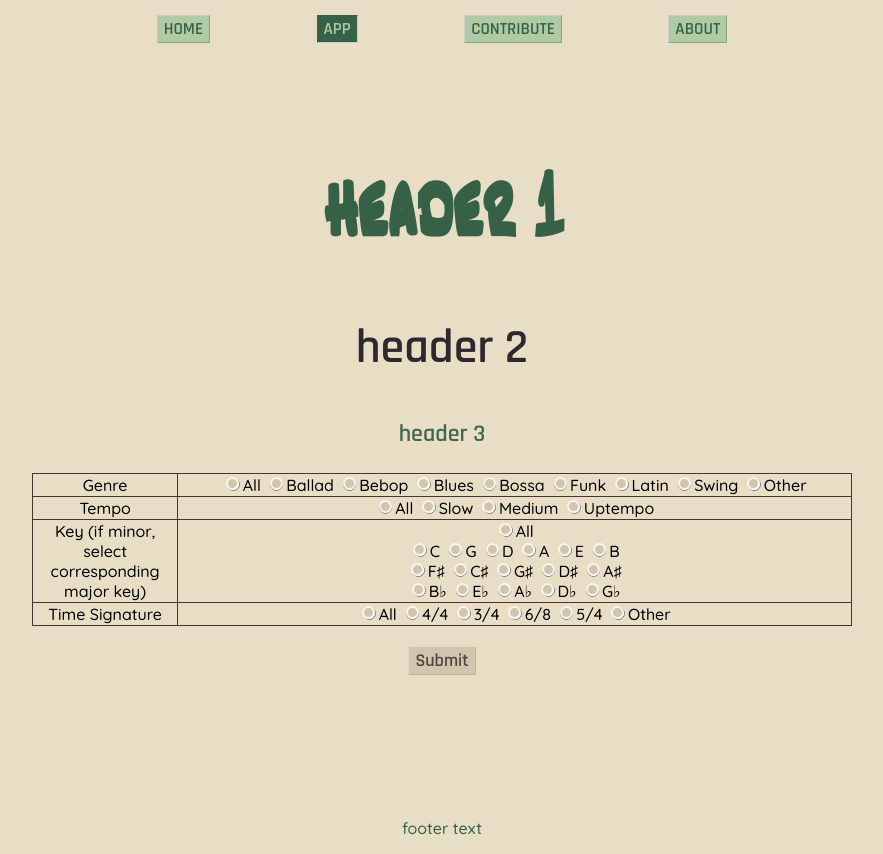
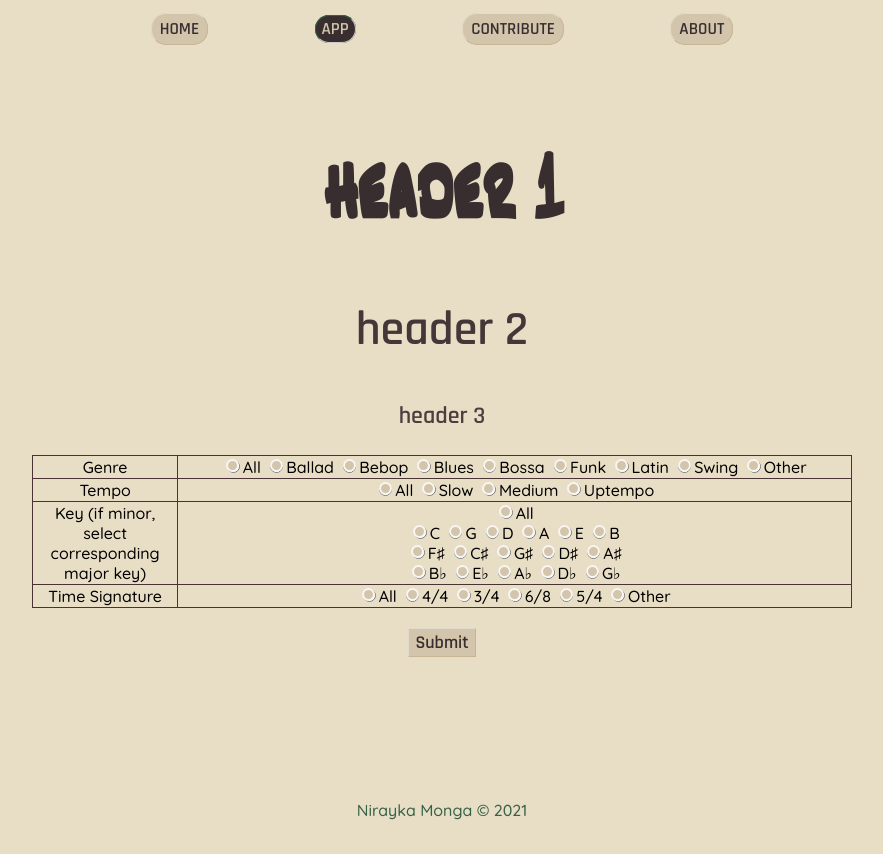
Before and after one commit to nirayka/allthatjazz, a plain HTML site: page app.html in a window 1280 px wide. Shown: the whole page, without its empty margins (198-1081 px from the left). Drawn offline with nearby package versions, Linux system fonts and the light colour scheme; a web font is replaced by a local one.

Commit message:
new colors

```diff
--- a/app.html
+++ b/app.html
@@ -21,7 +21,7 @@
         <a href="about.html" class="navigationButton">ABOUT</a>
     </div>
 
-    <br><br><br>
+    <br><br>
 
     <div>
     <header>
@@ -127,7 +127,7 @@
 
 <div class="footer">
     <footer>
-        <p>footer text</p>
+        <p>Nirayka Monga &copy; 2021</p>
     </footer>
 </div>
 </body>
--- a/styles/styles.css
+++ b/styles/styles.css
@@ -22,18 +22,19 @@ html, body {
   text align: center;
 }
 h1 {
-  color: #366147;
+  color: #382E2F;
   font-family: 'jazztextregular';
   font-size: 500%;
 }
+
 h2 {
-  color: #2F282F;
+  color: #433738;
   font-family: 'Rajdhani', sans-serif;
   font-size: 300%;
   font-weight: 700;
 }
 h3 {
-  color: #416650;
+  color: #4B3E3F;
   font-family: 'Rajdhani', sans-serif;
   font-size: 150%;
   font-weight: 700;
@@ -52,35 +53,42 @@ div {
 
 button {
   text-decoration: none;
-  background-color: #B1CAA6;
+  background-color: #D2C5AC;
   padding: 2px 6px 2px 6px;
-  border-top: 1px solid #CCCCCC;
-  border-right: 1px solid #366147;
-  border-bottom: 1px solid #366147;
-  border-left: 1px solid #CCCCCC;
+  border-top: 1px solid #E2DACA;
+  border-right: 1px solid #C6B595;
+  border-bottom: 1px solid #C6B595;
+  border-left: 1px solid #E2DACA;
   font-family: 'Rajdhani', sans-serif;
   font-size: large;
   margin: 2%;
+  color: #382E2F;
+}
+
+button:hover {
+    cursor: pointer;
+    color: white;
 }
 
 .navigationButton {
-  text-decoration: none;
-  color: #366147;
-  background-color: #B1CAA6;
-  padding: 2px 6px 2px 6px;
-  border-top: 1px solid #CCCCCC;
-  border-right: 1px solid #84AB73;
-  border-bottom: 1px solid #84AB73;
-  border-left: 1px solid #CCCCCC;
-  font-family: 'Rajdhani', sans-serif;
-  font-size: 17px;
-  margin: 5%;
+    text-decoration: none;
+    color: #382E2F;
+    background-color: #D2C5AC;
+    border-top: 1px solid #E2DACA;
+    border-right: 1px solid #C6B595;
+    border-bottom: 1px solid #C6B595;
+    border-left: 1px solid #E2DACA;
+    padding: 4px 8px 4px 8px;
+    font-family: 'Rajdhani', sans-serif;
+    font-size: 17px;
+    margin: 5%;
+    border-radius: 15px;
 }
 
 .currentPage {
   text-decoration: none;
-  background-color: #366147;
-  color: #B1CAA6;
+  background-color: #382E2F;
+  color: #D2C5AC;
   padding: 2px 6px 2px 6px;
   border-top: 1px solid #366147;
   border-right: 1px solid #CCCCCC;
@@ -93,9 +101,6 @@ button {
 
 a:hover {
   color: #F1F6EF;
-}
-.currentPage:hover {
-    color: #F1F6EF;
 }
 
 p + ul, p + ol {
@@ -137,16 +142,6 @@ table, th, td {
   flex: 50%;
 }
 
-#aboutMe {
-    margin-left: 0%;
-    margin-right: 0%;
-}
-
-#aboutMePhoto {
-    width: 100%;
-    height: auto;
-}
-
 footer {
     color: #366147;
     text-align: center;
@@ -180,22 +175,3 @@ input[type='radio']:checked:after {
     visibility: visible;
     border: 2px solid white;
 }
-
-#getUserParameters {
-    text-decoration: none;
-    background-color: #D2C5AC;
-    padding: 2px 6px 2px 6px;
-    border-top: 1px solid #E2DACA;
-    border-right: 1px solid #C6B595;
-    border-bottom: 1px solid #C6B595;
-    border-left: 1px solid #E2DACA;
-    font-family: 'Rajdhani', sans-serif;
-    font-size: large;
-    margin: 2%;
-    color: #534445;
-}
-
-#getUserParameters:hover {
-    cursor: pointer;
-    color: white;
-}
```
Also changed, not shown: about.html (+0 -12 lines), contribute.html (+8 -4 lines).
